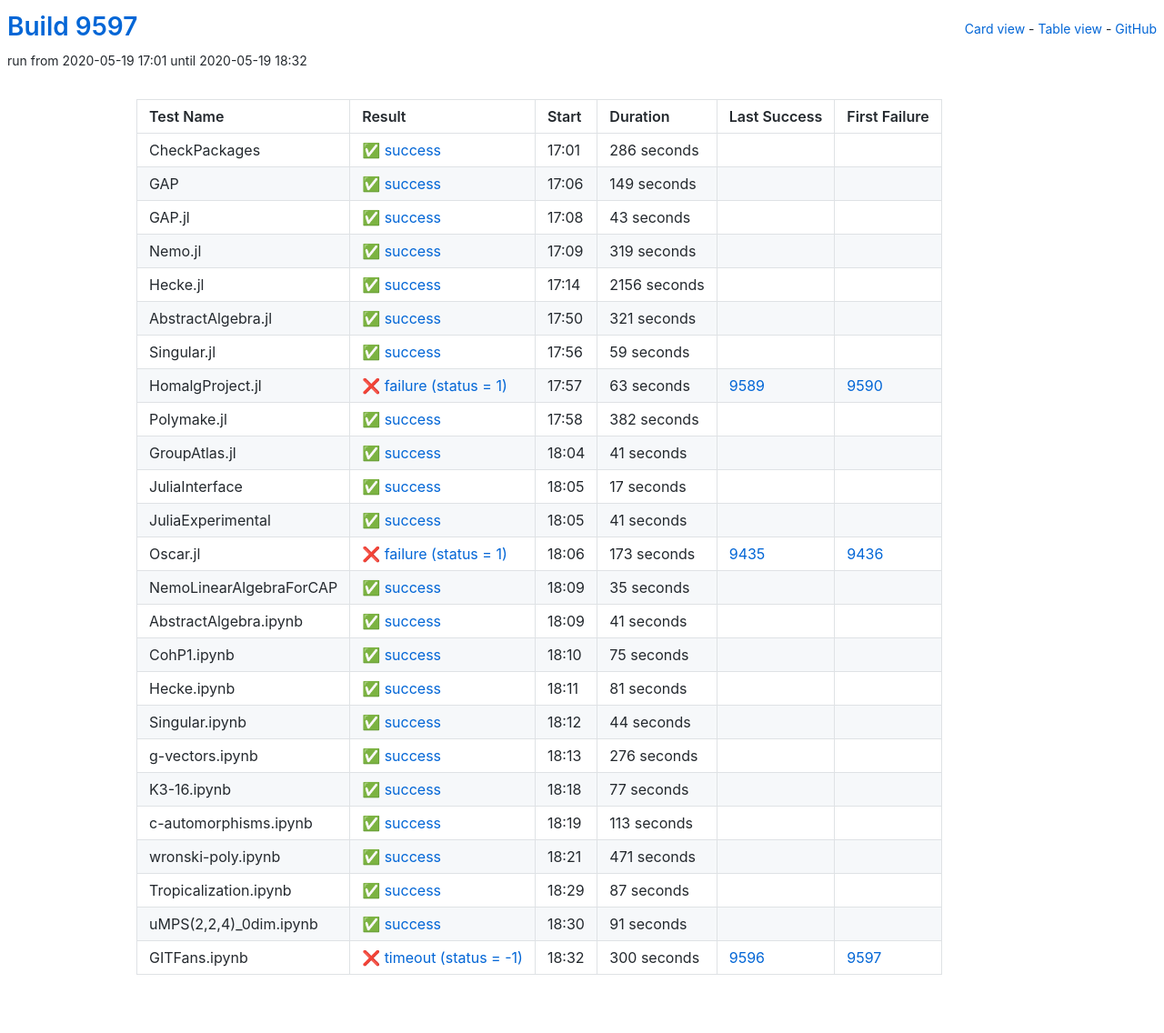
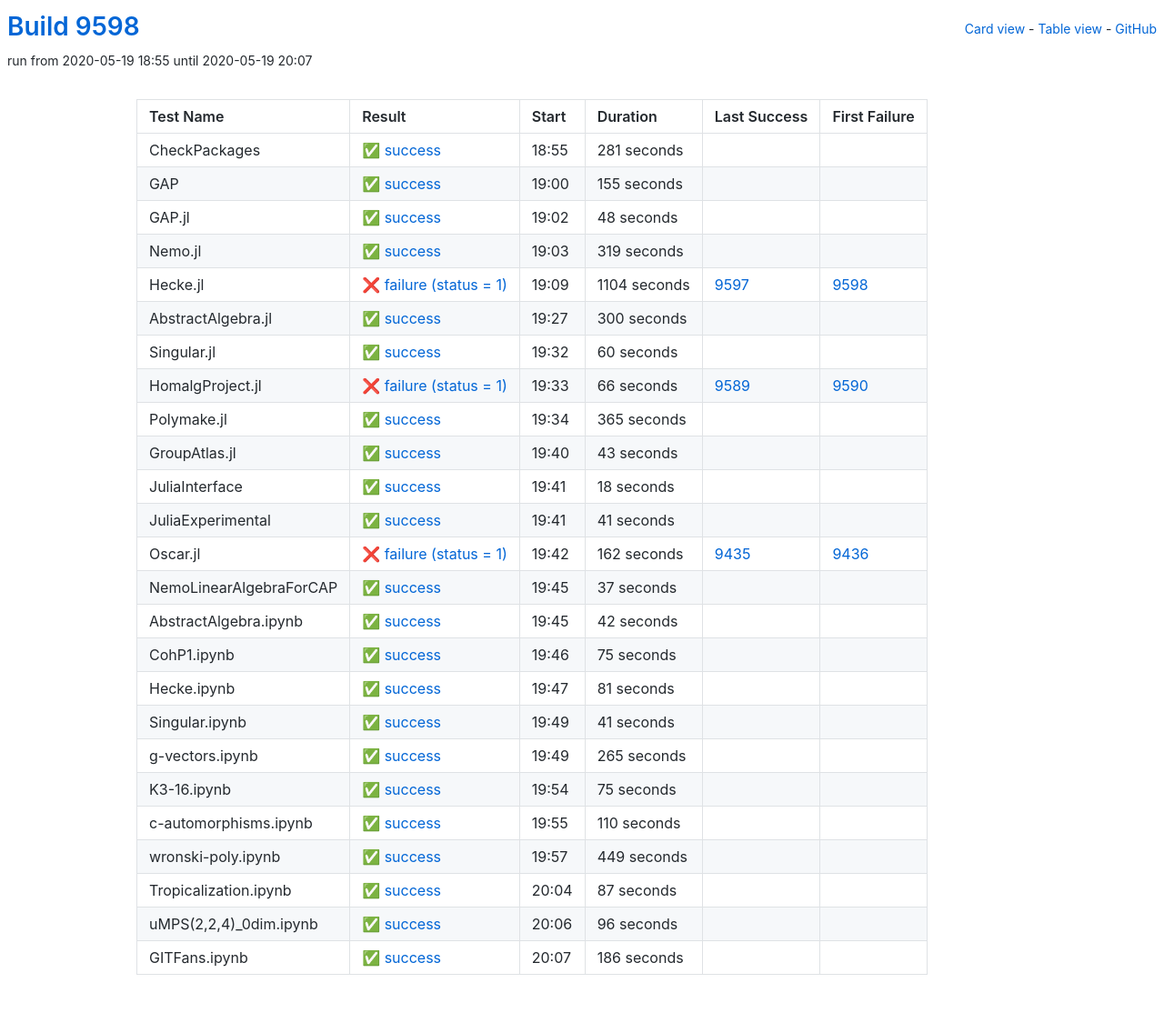
Before and after one commit to oscar-system/oscar-ci-status, a Jekyll site: the page built from table.html, in a window 1280 px wide. Shown: the whole page at 91% size. Built offline with Jekyll 4.4.1, drawn with Linux system fonts in a browser that asks for light colours.

Commit message:
Build 9598

```diff
--- a/_data/ci.yml
+++ b/_data/ci.yml
@@ -1,41 +1,41 @@
-build: 9597
-build_url: https://oscarci.mathematik.uni-kl.de/job/oscar/9597/
+build: 9598
+build_url: https://oscarci.mathematik.uni-kl.de/job/oscar/9598/
 job: oscar
 tests:
-- duration: 286
+- duration: 281
   exitcode: 0
   first_failure: false
   first_failure_url: null
   id: checkpackages
   last_success: false
   last_success_url: null
-  log: https://oscarci.mathematik.uni-kl.de/job/oscar/9597/artifact/logs/build-9597/CheckPackages.log
+  log: https://oscarci.mathematik.uni-kl.de/job/oscar/9598/artifact/logs/build-9598/CheckPackages.log
   name: CheckPackages
-  start: 2020-05-19 17:01
+  start: 2020-05-19 18:55
   status: success
   success: true
-- duration: 149
+- duration: 155
   exitcode: 0
   first_failure: false
   first_failure_url: null
   id: gap
   last_success: false
   last_success_url: null
-  log: https://oscarci.mathematik.uni-kl.de/job/oscar/9597/artifact/logs/build-9597/GAP.log
+  log: https://oscarci.mathematik.uni-kl.de/job/oscar/9598/artifact/logs/build-9598/GAP.log
   name: GAP
-  start: 2020-05-19 17:06
+  start: 2020-05-19 19:00
   status: success
   success: true
-- duration: 43
+- duration: 48
   exitcode: 0
   first_failure: false
   first_failure_url: null
   id: gap-jl
   last_success: false
   last_success_url: null
-  log: https://oscarci.mathematik.uni-kl.de/job/oscar/9597/artifact/logs/build-9597/GAP.jl.log
+  log: https://oscarci.mathematik.uni-kl.de/job/oscar/9598/artifact/logs/build-9598/GAP.jl.log
   name: GAP.jl
-  start: 2020-05-19 17:08
+  start: 2020-05-19 19:02
   status: success
   success: true
 - duration: 319
@@ -45,93 +45,93 @@ tests:
   id: nemo-jl
   last_success: false
   last_success_url: null
-  log: https://oscarci.mathematik.uni-kl.de/job/oscar/9597/artifact/logs/build-9597/Nemo.jl.log
+  log: https://oscarci.mathematik.uni-kl.de/job/oscar/9598/artifact/logs/build-9598/Nemo.jl.log
   name: Nemo.jl
-  start: 2020-05-19 17:09
+  start: 2020-05-19 19:03
   status: success
   success: true
-- duration: 2156
-  exitcode: 0
-  first_failure: false
-  first_failure_url: null
+- duration: 1104
+  exitcode: 1
+  first_failure: 9598
+  first_failure_url: https://oscarci.mathematik.uni-kl.de/job/oscar/9598/
   id: hecke-jl
-  last_success: false
-  last_success_url: null
-  log: https://oscarci.mathematik.uni-kl.de/job/oscar/9597/artifact/logs/build-9597/Hecke.jl.log
+  last_success: 9597
+  last_success_url: https://oscarci.mathematik.uni-kl.de/job/oscar/9597/
+  log: https://oscarci.mathematik.uni-kl.de/job/oscar/9598/artifact/logs/build-9598/Hecke.jl.log
   name: Hecke.jl
-  start: 2020-05-19 17:14
-  status: success
-  success: true
-- duration: 321
+  start: 2020-05-19 19:09
+  status: failure
+  success: false
+- duration: 300
   exitcode: 0
   first_failure: false
   first_failure_url: null
   id: abstractalgebra-jl
   last_success: false
   last_success_url: null
-  log: https://oscarci.mathematik.uni-kl.de/job/oscar/9597/artifact/logs/build-9597/AbstractAlgebra.jl.log
+  log: https://oscarci.mathematik.uni-kl.de/job/oscar/9598/artifact/logs/build-9598/AbstractAlgebra.jl.log
   name: AbstractAlgebra.jl
-  start: 2020-05-19 17:50
+  start: 2020-05-19 19:27
   status: success
   success: true
-- duration: 59
+- duration: 60
   exitcode: 0
   first_failure: false
   first_failure_url: null
   id: singular-jl
   last_success: false
   last_success_url: null
-  log: https://oscarci.mathematik.uni-kl.de/job/oscar/9597/artifact/logs/build-9597/Singular.jl.log
+  log: https://oscarci.mathematik.uni-kl.de/job/oscar/9598/artifact/logs/build-9598/Singular.jl.log
   name: Singular.jl
-  start: 2020-05-19 17:56
+  start: 2020-05-19 19:32
   status: success
   success: true
-- duration: 63
+- duration: 66
   exitcode: 1
   first_failure: 9590
   first_failure_url: https://oscarci.mathematik.uni-kl.de/job/oscar/9590/
   id: homalgproject-jl
   last_success: 9589
   last_success_url: https://oscarci.mathematik.uni-kl.de/job/oscar/9589/
-  log: https://oscarci.mathematik.uni-kl.de/job/oscar/9597/artifact/logs/build-9597/HomalgProject.jl.log
+  log: https://oscarci.mathematik.uni-kl.de/job/oscar/9598/artifact/logs/build-9598/HomalgProject.jl.log
   name: HomalgProject.jl
-  start: 2020-05-19 17:57
+  start: 2020-05-19 19:33
   status: failure
   success: false
-- duration: 382
+- duration: 365
   exitcode: 0
   first_failure: false
   first_failure_url: null
   id: polymake-jl
   last_success: false
   last_success_url: null
-  log: https://oscarci.mathematik.uni-kl.de/job/oscar/9597/artifact/logs/build-9597/Polymake.jl.log
+  log: https://oscarci.mathematik.uni-kl.de/job/oscar/9598/artifact/logs/build-9598/Polymake.jl.log
   name: Polymake.jl
-  start: 2020-05-19 17:58
+  start: 2020-05-19 19:34
   status: success
   success: true
-- duration: 41
+- duration: 43
   exitcode: 0
   first_failure: false
   first_failure_url: null
   id: groupatlas-jl
   last_success: false
   last_success_url: null
-  log: https://oscarci.mathematik.uni-kl.de/job/oscar/9597/artifact/logs/build-9597/GroupAtlas.jl.log
+  log: https://oscarci.mathematik.uni-kl.de/job/oscar/9598/artifact/logs/build-9598/GroupAtlas.jl.log
   name: GroupAtlas.jl
-  start: 2020-05-19 18:04
+  start: 2020-05-19 19:40
   status: success
   success: true
-- duration: 17
+- duration: 18
   exitcode: 0
   first_failure: false
   first_failure_url: null
   id: juliainterface
   last_success: false
   last_success_url: null
-  log: https://oscarci.mathematik.uni-kl.de/job/oscar/9597/artifact/logs/build-9597/JuliaInterface.log
+  log: https://oscarci.mathematik.uni-kl.de/job/oscar/9598/artifact/logs/build-9598/JuliaInterface.log
   name: JuliaInterface
-  start: 2020-05-19 18:05
+  start: 2020-05-19 19:41
   status: success
   success: true
 - duration: 41
@@ -141,45 +141,45 @@ tests:
   id: juliaexperimental
   last_success: false
   last_success_url: null
-  log: https://oscarci.mathematik.uni-kl.de/job/oscar/9597/artifact/logs/build-9597/JuliaExperimental.log
+  log: https://oscarci.mathematik.uni-kl.de/job/oscar/9598/artifact/logs/build-9598/JuliaExperimental.log
   name: JuliaExperimental
-  start: 2020-05-19 18:05
+  start: 2020-05-19 19:41
   status: success
   success: true
-- duration: 173
+- duration: 162
   exitcode: 1
   first_failure: 9436
   first_failure_url: https://oscarci.mathematik.uni-kl.de/job/oscar/9436/
   id: oscar-jl
   last_success: 9435
   last_success_url: https://oscarci.mathematik.uni-kl.de/job/oscar/9435/
-  log: https://oscarci.mathematik.uni-kl.de/job/oscar/9597/artifact/logs/build-9597/Oscar.jl.log
+  log: https://oscarci.mathematik.uni-kl.de/job/oscar/9598/artifact/logs/build-9598/Oscar.jl.log
   name: Oscar.jl
-  start: 2020-05-19 18:06
+  start: 2020-05-19 19:42
   status: failure
   success: false
-- duration: 35
+- duration: 37
   exitcode: 0
   first_failure: false
   first_failure_url: null
   id: nemolinearalgebraforcap
   last_success: false
   last_success_url: null
-  log: https://oscarci.mathematik.uni-kl.de/job/oscar/9597/artifact/logs/build-9597/NemoLinearAlgebraForCAP.log
+  log: https://oscarci.mathematik.uni-kl.de/job/oscar/9598/artifact/logs/build-9598/NemoLinearAlgebraForCAP.log
   name: NemoLinearAlgebraForCAP
-  start: 2020-05-19 18:09
+  start: 2020-05-19 19:45
   status: success
   success: true
-- duration: 41
+- duration: 42
   exitcode: 0
   first_failure: false
   first_failure_url: null
   id: abstractalgebra-ipynb
   last_success: false
   last_success_url: null
-  log: https://oscarci.mathematik.uni-kl.de/job/oscar/9597/artifact/logs/build-9597/AbstractAlgebra.ipynb.log
+  log: https://oscarci.mathematik.uni-kl.de/job/oscar/9598/artifact/logs/build-9598/AbstractAlgebra.ipynb.log
   name: AbstractAlgebra.ipynb
-  start: 2020-05-19 18:09
+  start: 2020-05-19 19:45
   status: success
   success: true
 - duration: 75
@@ -189,9 +189,9 @@ tests:
   id: cohp1-ipynb
   last_success: false
   last_success_url: null
-  log: https://oscarci.mathematik.uni-kl.de/job/oscar/9597/artifact/logs/build-9597/CohP1.ipynb.log
+  log: https://oscarci.mathematik.uni-kl.de/job/oscar/9598/artifact/logs/build-9598/CohP1.ipynb.log
   name: CohP1.ipynb
-  start: 2020-05-19 18:10
+  start: 2020-05-19 19:46
   status: success
   success: true
 - duration: 81
@@ -201,69 +201,69 @@ tests:
   id: hecke-ipynb
   last_success: false
   last_success_url: null
-  log: https://oscarci.mathematik.uni-kl.de/job/oscar/9597/artifact/logs/build-9597/Hecke.ipynb.log
+  log: https://oscarci.mathematik.uni-kl.de/job/oscar/9598/artifact/logs/build-9598/Hecke.ipynb.log
   name: Hecke.ipynb
-  start: 2020-05-19 18:11
+  start: 2020-05-19 19:47
   status: success
   success: true
-- duration: 44
+- duration: 41
   exitcode: 0
   first_failure: false
   first_failure_url: null
   id: singular-ipynb
   last_success: false
   last_success_url: null
-  log: https://oscarci.mathematik.uni-kl.de/job/oscar/9597/artifact/logs/build-9597/Singular.ipynb.log
+  log: https://oscarci.mathematik.uni-kl.de/job/oscar/9598/artifact/logs/build-9598/Singular.ipynb.log
   name: Singular.ipynb
-  start: 2020-05-19 18:12
+  start: 2020-05-19 19:49
   status: success
   success: true
-- duration: 276
+- duration: 265
   exitcode: 0
   first_failure: false
   first_failure_url: null
   id: g-vectors-ipynb
   last_success: false
   last_success_url: null
-  log: https://oscarci.mathematik.uni-kl.de/job/oscar/9597/artifact/logs/build-9597/g-vectors.ipynb.log
+  log: https://oscarci.mathematik.uni-kl.de/job/oscar/9598/artifact/logs/build-9598/g-vectors.ipynb.log
   name: g-vectors.ipynb
-  start: 2020-05-19 18:13
+  start: 2020-05-19 19:49
   status: success
   success: true
-- duration: 77
+- duration: 75
   exitcode: 0
   first_failure: false
   first_failure_url: null
   id: k3-16-ipynb
   last_success: false
   last_success_url: null
-  log: https://oscarci.mathematik.uni-kl.de/job/oscar/9597/artifact/logs/build-9597/K3-16.ipynb.log
+  log: https://oscarci.mathematik.uni-kl.de/job/oscar/9598/artifact/logs/build-9598/K3-16.ipynb.log
   name: K3-16.ipynb
-  start: 2020-05-19 18:18
+  start: 2020-05-19 19:54
   status: success
   success: true
-- duration: 113
+- duration: 110
   exitcode: 0
   first_failure: false
   first_failure_url: null
   id: c-automorphisms-ipynb
   last_success: false
   last_success_url: null
-  log: https://oscarci.mathematik.uni-kl.de/job/oscar/9597/artifact/logs/build-9597/c-automorphisms.ipynb.log
+  log: https://oscarci.mathematik.uni-kl.de/job/oscar/9598/artifact/logs/build-9598/c-automorphisms.ipynb.log
   name: c-automorphisms.ipynb
-  start: 2020-05-19 18:19
+  start: 2020-05-19 19:55
   status: success
   success: true
-- duration: 471
+- duration: 449
   exitcode: 0
   first_failure: false
   first_failure_url: null
   id: wronski-poly-ipynb
   last_success: false
   last_success_url: null
-  log: https://oscarci.mathematik.uni-kl.de/job/oscar/9597/artifact/logs/build-9597/wronski-poly.ipynb.log
+  log: https://oscarci.mathematik.uni-kl.de/job/oscar/9598/artifact/logs/build-9598/wronski-poly.ipynb.log
   name: wronski-poly.ipynb
-  start: 2020-05-19 18:21
+  start: 2020-05-19 19:57
   status: success
   success: true
 - duration: 87
@@ -273,32 +273,32 @@ tests:
   id: tropicalization-ipynb
   last_success: false
   last_success_url: null
-  log: https://oscarci.mathematik.uni-kl.de/job/oscar/9597/artifact/logs/build-9597/Tropicalization.ipynb.log
+  log: https://oscarci.mathematik.uni-kl.de/job/oscar/9598/artifact/logs/build-9598/Tropicalization.ipynb.log
   name: Tropicalization.ipynb
-  start: 2020-05-19 18:29
+  start: 2020-05-19 20:04
   status: success
   success: true
-- duration: 91
+- duration: 96
   exitcode: 0
   first_failure: false
   first_failure_url: null
   id: umps-2-2-4-0dim-ipynb
   last_success: false
   last_success_url: null
-  log: https://oscarci.mathematik.uni-kl.de/job/oscar/9597/artifact/logs/build-9597/uMPS-2-2-4-_0dim.ipynb.log
+  log: https://oscarci.mathematik.uni-kl.de/job/oscar/9598/artifact/logs/build-9598/uMPS-2-2-4-_0dim.ipynb.log
   name: uMPS(2,2,4)_0dim.ipynb
-  start: 2020-05-19 18:30
+  start: 2020-05-19 20:06
   status: success
   success: true
-- duration: 300
-  exitcode: -1
-  first_failure: 9597
-  first_failure_url: https://oscarci.mathematik.uni-kl.de/job/oscar/9597/
+- duration: 186
+  exitcode: 0
+  first_failure: false
+  first_failure_url: null
   id: gitfans-ipynb
-  last_success: 9596
-  last_success_url: https://oscarci.mathematik.uni-kl.de/job/oscar/9596/
-  log: https://oscarci.mathematik.uni-kl.de/job/oscar/9597/artifact/logs/build-9597/GITFans.ipynb.log
+  last_success: false
+  last_success_url: null
+  log: https://oscarci.mathematik.uni-kl.de/job/oscar/9598/artifact/logs/build-9598/GITFans.ipynb.log
   name: GITFans.ipynb
-  start: 2020-05-19 18:32
-  status: timeout
-  success: false
+  start: 2020-05-19 20:07
+  status: success
+  success: true
```
Also changed, not shown: README.md.
